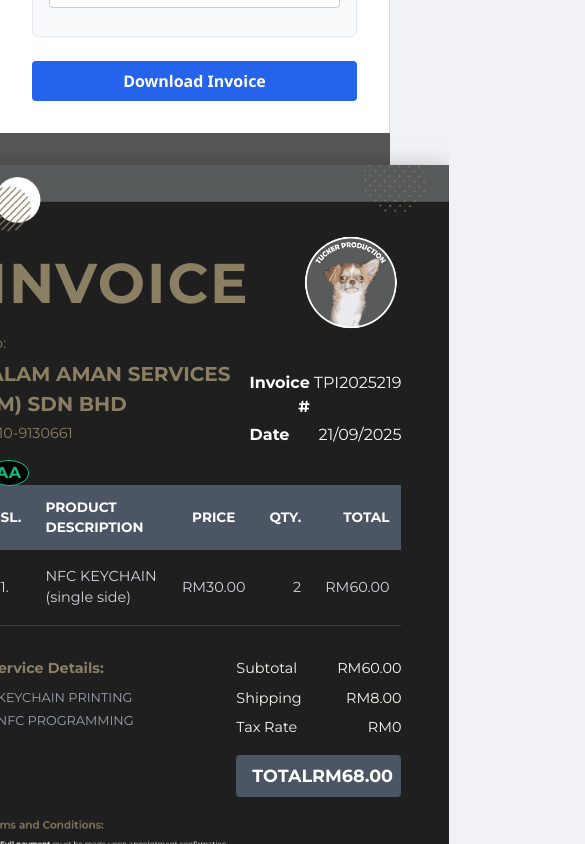
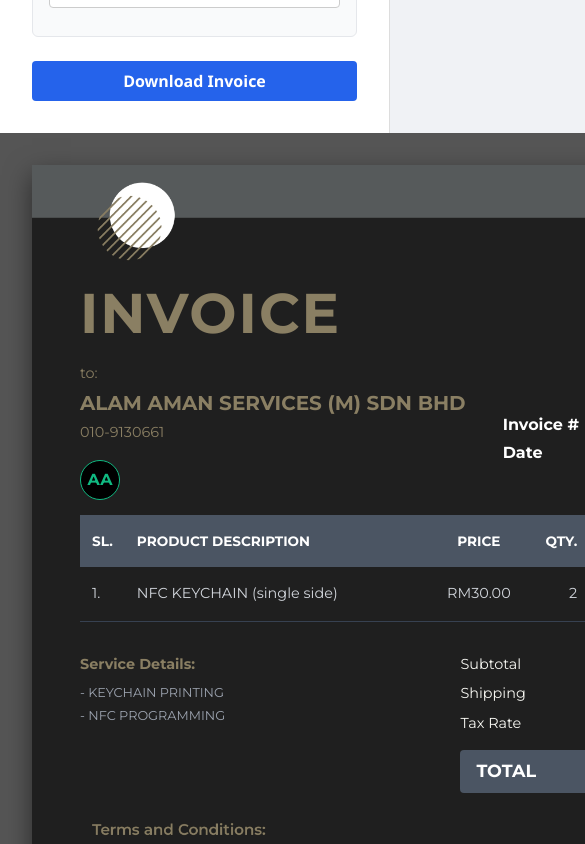
Before and after one commit to StewardRighteous/invoice-generator-cl1, a React (Vite) app: page / in a window 390 px wide. Shown: the part 1040-1884 px from the top of the page, 585 px wide, since content can reach past the window. Built offline with nearby package versions, Linux system fonts and the light colour scheme.

Commit message:
fix: styles to get better pdf

```diff
--- a/src/index.css
+++ b/src/index.css
@@ -69,9 +69,9 @@
 
 @font-face {
   font-family: "Montserrat";
-  src: url("/public/fonts/Montserrat-VariableFont_wght.woff2") format(woff2),
-    url("/public/fonts/Montserrat-VariableFont_wght.woff") format(woff),
-    url("/public/fonts/Montserrat-VariableFont_wght.ttf") format(ttf);
+  src: url("/fonts/Montserrat-VariableFont_wght.woff2") format(woff2),
+    url("/fonts/Montserrat-VariableFont_wght.woff") format(woff),
+    url("/fonts/Montserrat-VariableFont_wght.ttf") format(ttf);
 }
 
 body {
@@ -300,7 +300,7 @@
 .invoice-table th {
   background-color: #4b5563;
   color: #fff;
-  padding: 0.75rem;
+  padding: 1rem 0.75rem;
   text-align: left;
   font-size: 0.85rem;
   text-transform: uppercase;
@@ -401,5 +401,6 @@
 
   .preview-container {
     width: 100%;
+    min-width: 794px;
   }
 }
```
